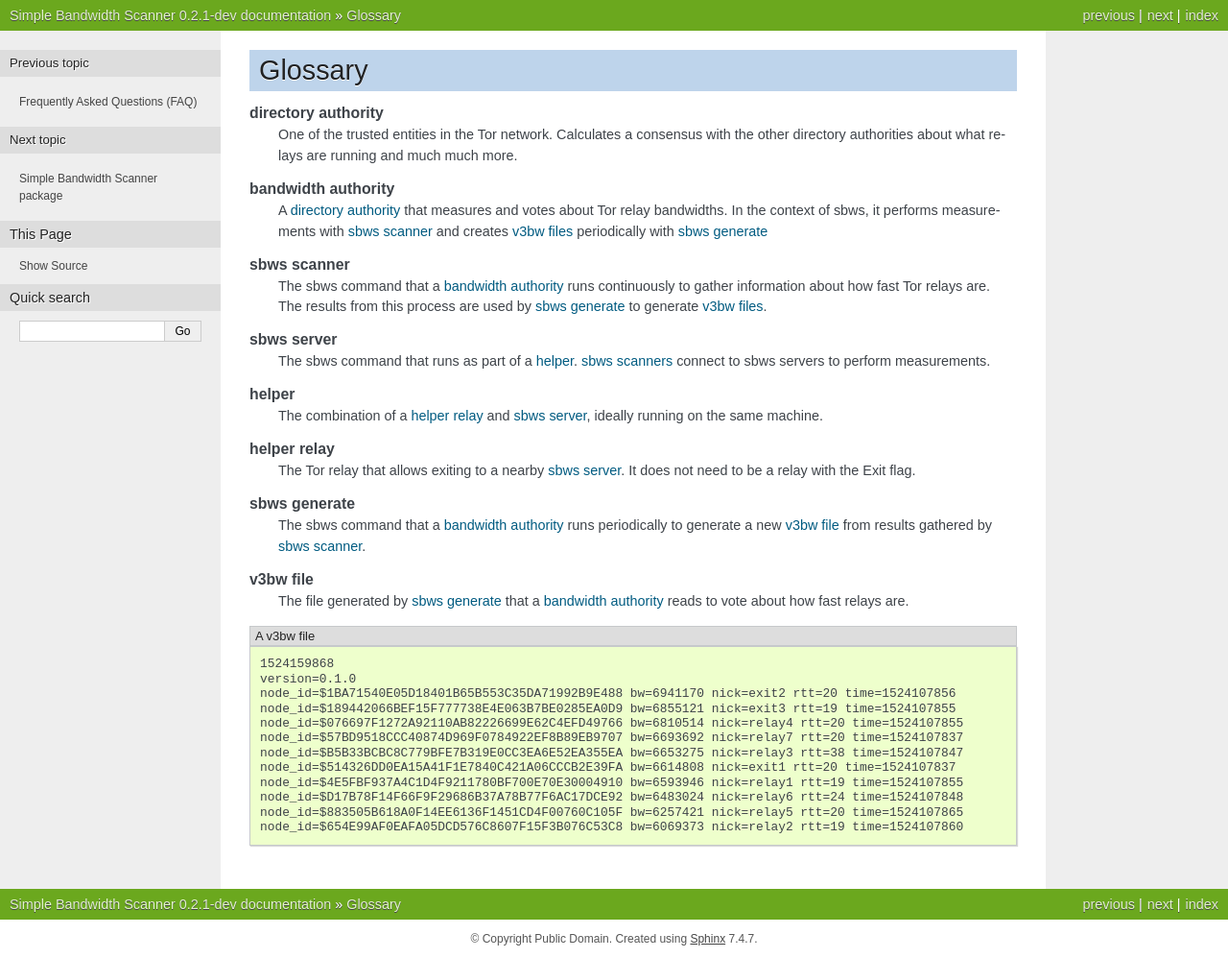
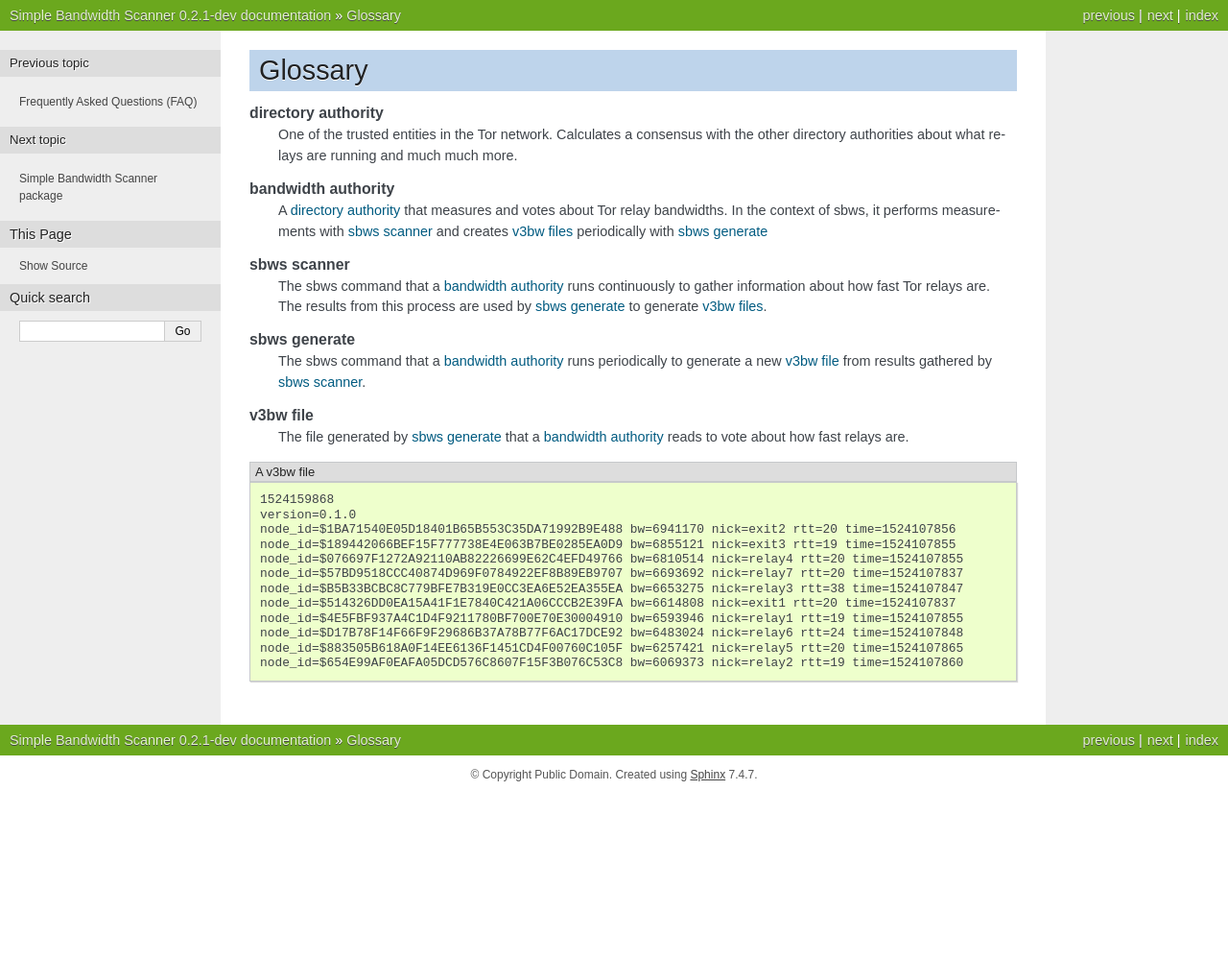
Before and after one commit to torproject/sbws, a Sphinx documentation site: the page built from docs/source/glossary.rst, in a window 1280 px wide. Shown: the whole page at 96% size. Built offline with Sphinx 7.4.7, drawn with Linux system fonts in a browser that asks for light colours; after the commit the page ends 900 px from its top, so only the background shows below that.

Commit message:
Remove some terms

```diff
--- a/docs/source/glossary.rst
+++ b/docs/source/glossary.rst
@@ -20,18 +20,6 @@ Glossary
         this process are used by :term:`sbws generate` to generate
         :term:`v3bw files <v3bw file>`.
 
-   sbws server
-        The sbws command that runs as part of a :term:`helper`. :term:`sbws
-        scanners <sbws scanner>` connect to sbws servers to perform measurements.
-
-   helper
-        The combination of a :term:`helper relay` and :term:`sbws server`,
-        ideally running on the same machine.
-
-   helper relay
-        The Tor relay that allows exiting to a nearby :term:`sbws server`. It
-        does not need to be a relay with the Exit flag.
-
    sbws generate
         The sbws command that a :term:`bandwidth authority` runs periodically
         to generate a new :term:`v3bw file` from results gathered by
```
